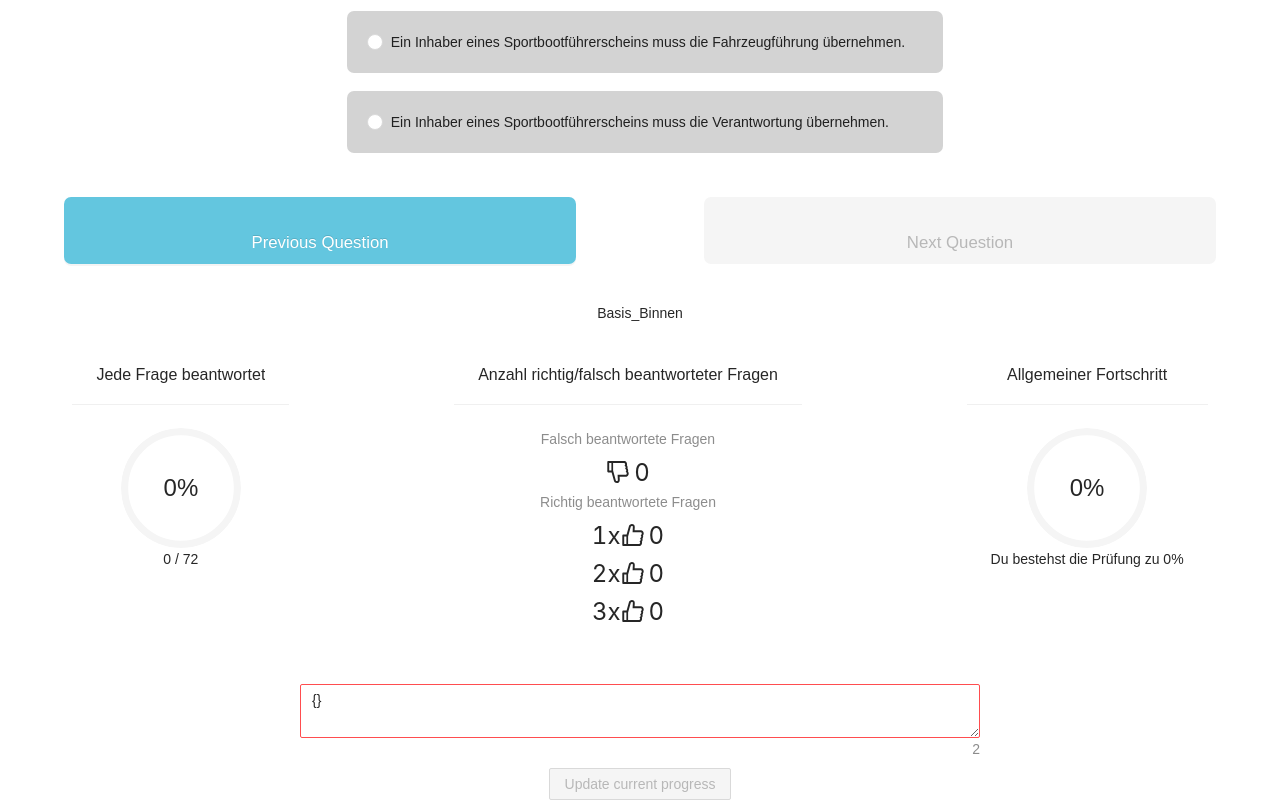
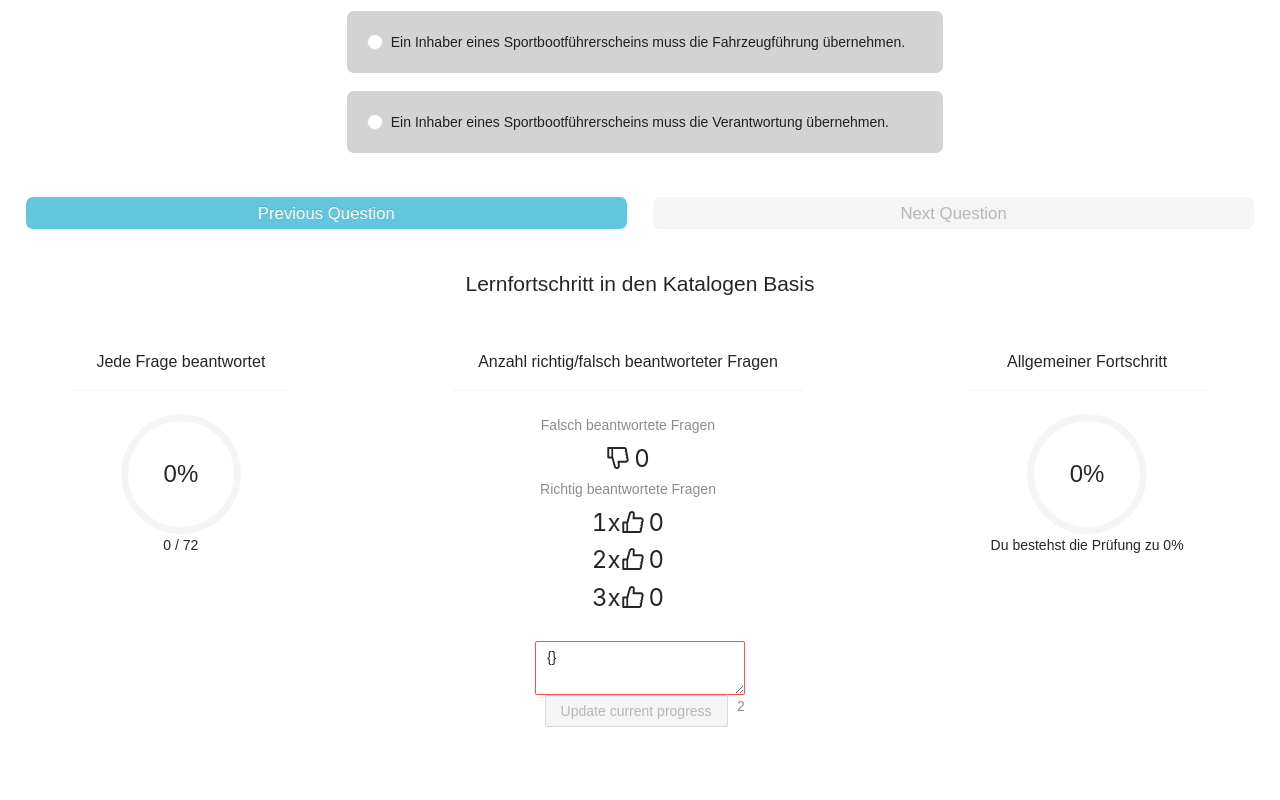
Before and after one commit to julschwarz/theorie-sbf-see-binnnen, a React (Create React App) app: page / in a window 1280 px wide. Shown: the part 324-1124 px from the top of the page. After the commit the page ends 1051 px from the top, so only its background shows below. Built offline with nearby package versions, Linux system fonts and the light colour scheme.

Commit message:
button text center

```diff
--- a/src/components/ProgressUpload.tsx
+++ b/src/components/ProgressUpload.tsx
@@ -34,19 +34,13 @@ export function ProgressUpload(props: { setProgress: any }) {
 	};
 
 	return (
-		<div>
-			<TextArea
-				style={{
-					padding: '30px 300px',
-				}}
-				showCount
-				defaultValue="{}"
-				onChange={checkInput}
-				status={valid ? '' : 'error'}
-			/>
-			<Button disabled={!valid} onClick={uploadNewProgress} type="primary">
-				Update current progress
-			</Button>
+		<div className="StatsContainer">
+			<div>
+				<TextArea showCount defaultValue="{}" onChange={checkInput} status={valid ? '' : 'error'} />
+				<Button disabled={!valid} onClick={uploadNewProgress} type="primary">
+					Update current progress
+				</Button>
+			</div>
 		</div>
 	);
 }
--- a/src/components/QuestionComponent.tsx
+++ b/src/components/QuestionComponent.tsx
@@ -53,7 +53,7 @@ export function QuestionComponent(props: {
 	const [selectedResponse, setSelectedResponse] = React.useState<Response | null>(null);
 	// const [onlyWronglyAnsweredMode, setOnlyWronglyAnsweredMode] = React.useState(false);
 	const lastSavedQuestionId =
-		pastQuestionsIdList.length == 0 ? '0_Basis_Binnen' : pastQuestionsIdList[pastQuestionsIdList.length - 1];
+		pastQuestionsIdList.length == 0 ? '0_Basis' : pastQuestionsIdList[pastQuestionsIdList.length - 1];
 	const [currentQuestion, setQuestion] = React.useState<Question>(
 		getQuestionProgress(questionsDict[lastSavedQuestionId], progress[lastSavedQuestionId])
 	);
--- a/src/components/StatsComponent.tsx
+++ b/src/components/StatsComponent.tsx
@@ -39,10 +39,12 @@ export function StatsComponent(props: {
 
 	return (
 		<div>
-			<div>
-				{catalogues.length != 0 &&
-					catalogues.reduce((prev, cur) => prev.replace('_', ' ') + ', ' + cur.replace('_', ' '))}
-			</div>
+			<h2>
+				{`Lernfortschritt in den Katalogen ${
+					catalogues.length != 0 &&
+					catalogues.reduce((prev, cur) => prev.replace('_', ' ') + ', ' + cur.replace('_', ' '))
+				}`}
+			</h2>
 			<br />
 			<div className={'StatsContainer'}>
 				<Card title={`Jede Frage beantwortet`} bordered={false}>
--- a/src/index.tsx
+++ b/src/index.tsx
@@ -11,7 +11,7 @@ import { Question } from './types';
 
 function App() {
 	const [selectedQuestionCatalogues, setSelectedQuestionCatalogues] = useLocalStorage<string[]>('catalogues', [
-		'Basis_Binnen',
+		'Basis',
 	]);
 
 	function listToDict(list: Question[]) {
@@ -34,9 +34,9 @@ function App() {
 	);
 
 	const options = [
-		{ label: 'Basis', value: 'Basis_Binnen' },
-		{ label: 'Binnen Spezifisch', value: 'Spezifisch_Binnen' },
-		{ label: 'See Spezifisch', value: 'Spezifisch_See' },
+		{ label: 'Basis', value: 'Basis' },
+		{ label: 'Binnen Spezifisch', value: 'Binnen_Spezifisch' },
+		{ label: 'See Spezifisch', value: 'See_Spezifisch' },
 	];
 
 	React.useEffect(() => {
--- a/src/styles.css
+++ b/src/styles.css
@@ -22,11 +22,10 @@
 }
 
 .Button {
-	margin: 3% 5%;
-	width: 40%;
+	margin: 3% 2%;
+	width: 50%;
 	border: none transparent;
 	background: rgba(71, 188, 218, 0.842);
-	padding: 2em 4em;
 	font-size: 1.2em;
 	border-radius: 7px;
 }
@@ -55,3 +54,12 @@
 	height: 100px;
 	margin: auto;
 }
+
+
+.StatsContainer {
+	display: flex;
+	row-gap: 10px;
+	column-gap: 20px;
+	flex-wrap: wrap;
+	justify-content: space-around;
+}
```
Also changed, not shown: src/data/Basis.json (renamed from src/data/Basis_Binnen.json), src/data/Binnen_Segel_Spezifisch.json (renamed from src/data/Spezifisch_Segel_Binnen.json), src/data/Binnen_Spezifisch.json (renamed from src/data/Spezifisch_Binnen.json), src/data/See_Basis.json (renamed from src/data/Basis_See.json), src/data/See_Spezifisch.json (renamed from src/data/Spezifisch_See.json).
